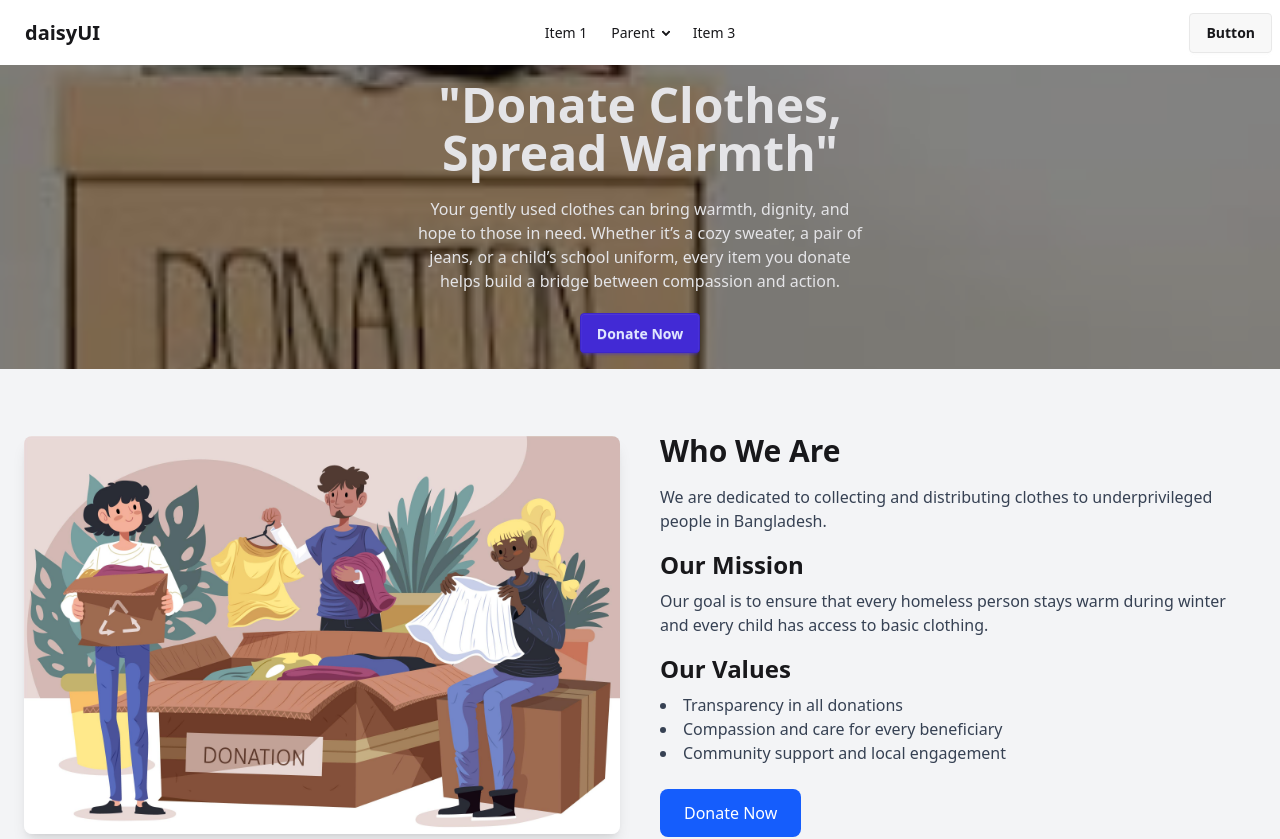
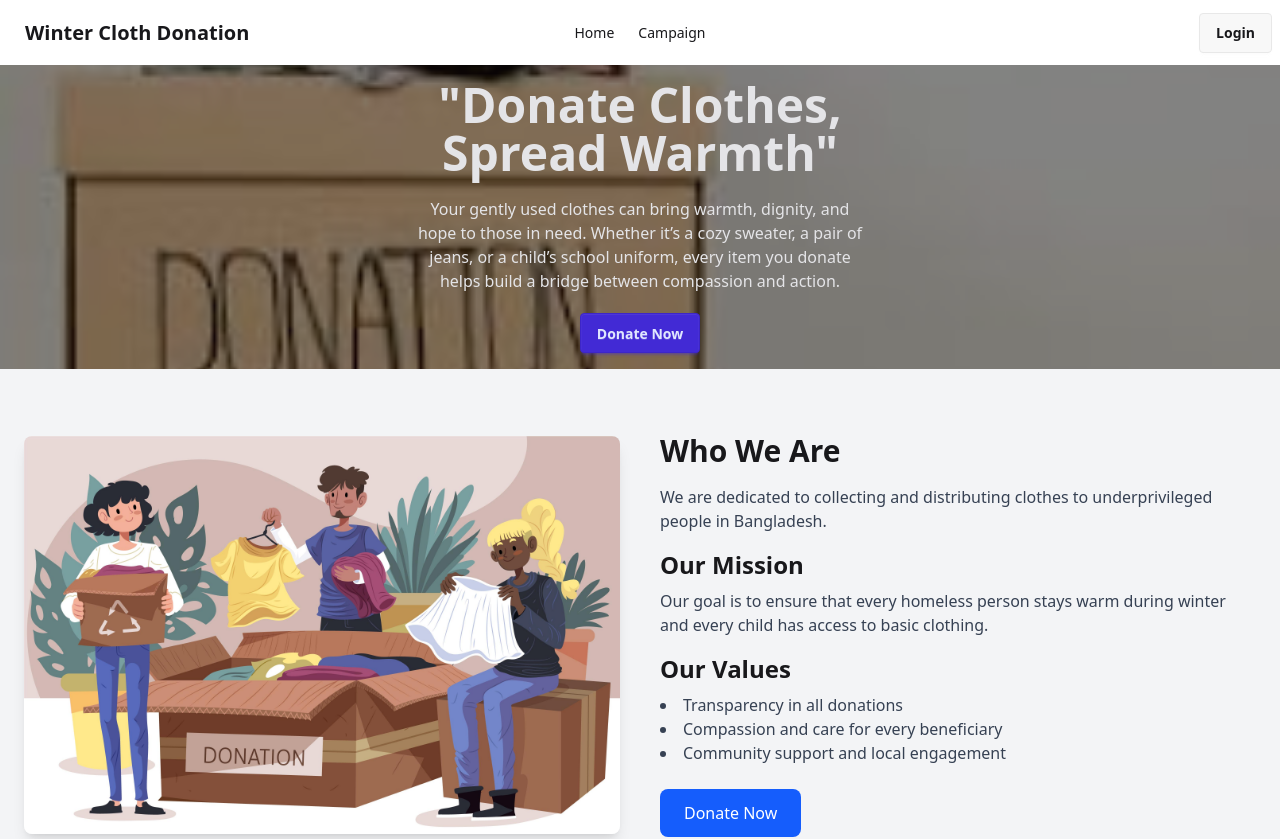
Before and after one commit to md-irfankhan/cloth-donation-assignment-9, a React (Vite) app: page / in a window 1280 px wide. Shown: the top 839 px of the page. Built offline with nearby package versions, Linux system fonts and the light colour scheme.

Commit message:
Nav updated

```diff
--- a/src/components/Nav/Nav.jsx
+++ b/src/components/Nav/Nav.jsx
@@ -1,3 +1,5 @@
+import { Link } from "react-router";
+
 const Nav = () => {
     return (
         <div className="navbar bg-base-100">
@@ -9,36 +11,23 @@ const Nav = () => {
                     <ul
                         tabIndex={0}
                         className="menu menu-sm dropdown-content bg-base-100 rounded-box z-1 mt-3 w-52 p-2 shadow">
-                        <li><a>Item 1</a></li>
-                        <li>
-                            <a>Parent</a>
-                            <ul className="p-2">
-                                <li><a>Submenu 1</a></li>
-                                <li><a>Submenu 2</a></li>
-                            </ul>
-                        </li>
-                        <li><a>Item 3</a></li>
+                        <li><Link to={'/'}>Home</Link></li>
+                        <li><Link to={'/campaigns'}>Campaign</Link></li>
+
+
+
                     </ul>
                 </div>
-                <a className="btn btn-ghost text-xl">daisyUI</a>
+                <a className="btn btn-ghost text-xl">Winter Cloth Donation</a>
             </div>
             <div className="navbar-center hidden lg:flex">
                 <ul className="menu menu-horizontal px-1">
-                    <li><a>Item 1</a></li>
-                    <li>
-                        <details>
-                            <summary>Parent</summary>
-                            <ul className="p-2">
-                                <li><a>Submenu 1</a></li>
-                                <li><a>Submenu 2</a></li>
-                            </ul>
-                        </details>
-                    </li>
-                    <li><a>Item 3</a></li>
+                    <li><Link to={'/'}>Home</Link></li>
+                    <li><Link to={'/campaigns'}>Campaign</Link></li>
                 </ul>
             </div>
             <div className="navbar-end">
-                <a className="btn">Button</a>
+                <a className="btn">Login</a>
             </div>
         </div>
     );
```
